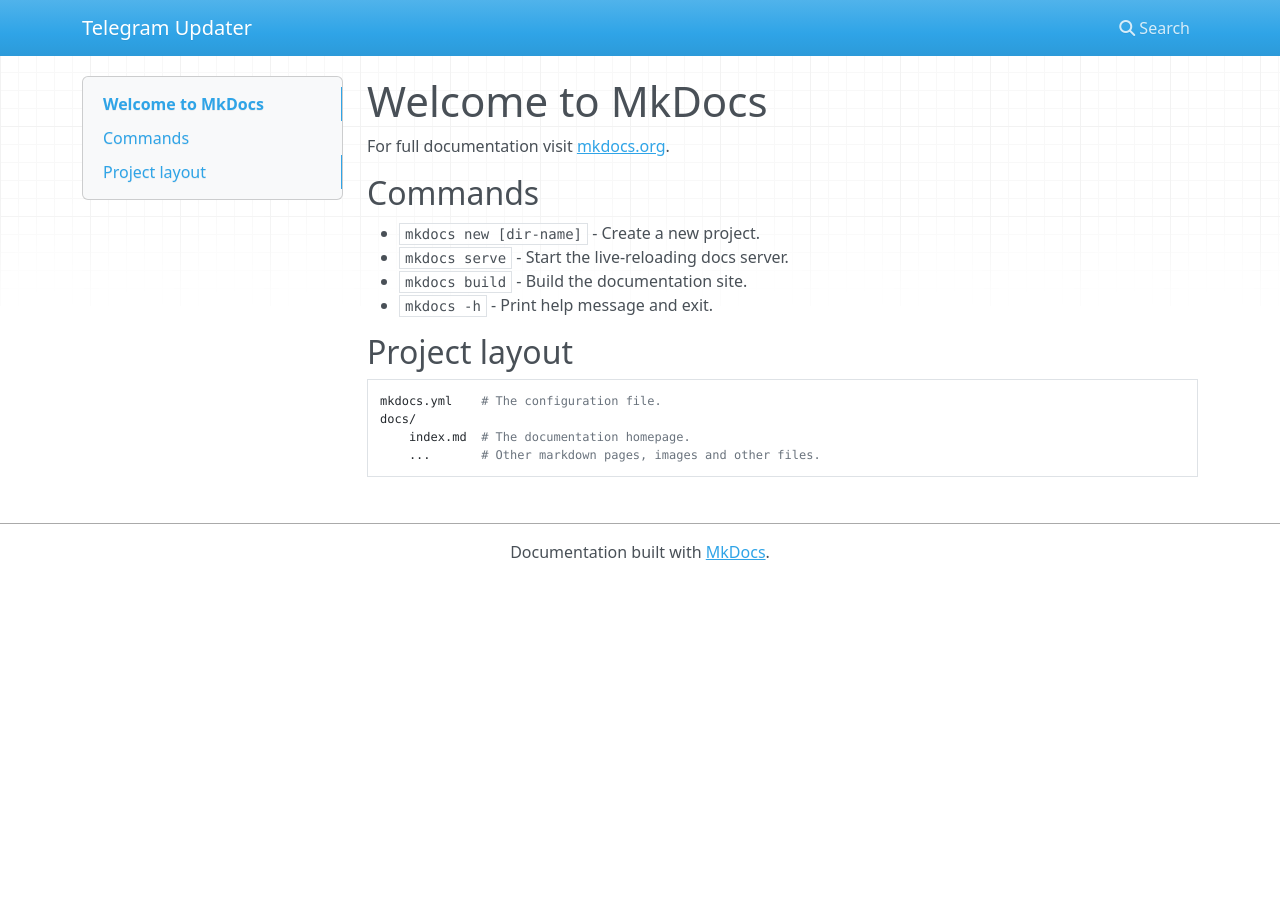
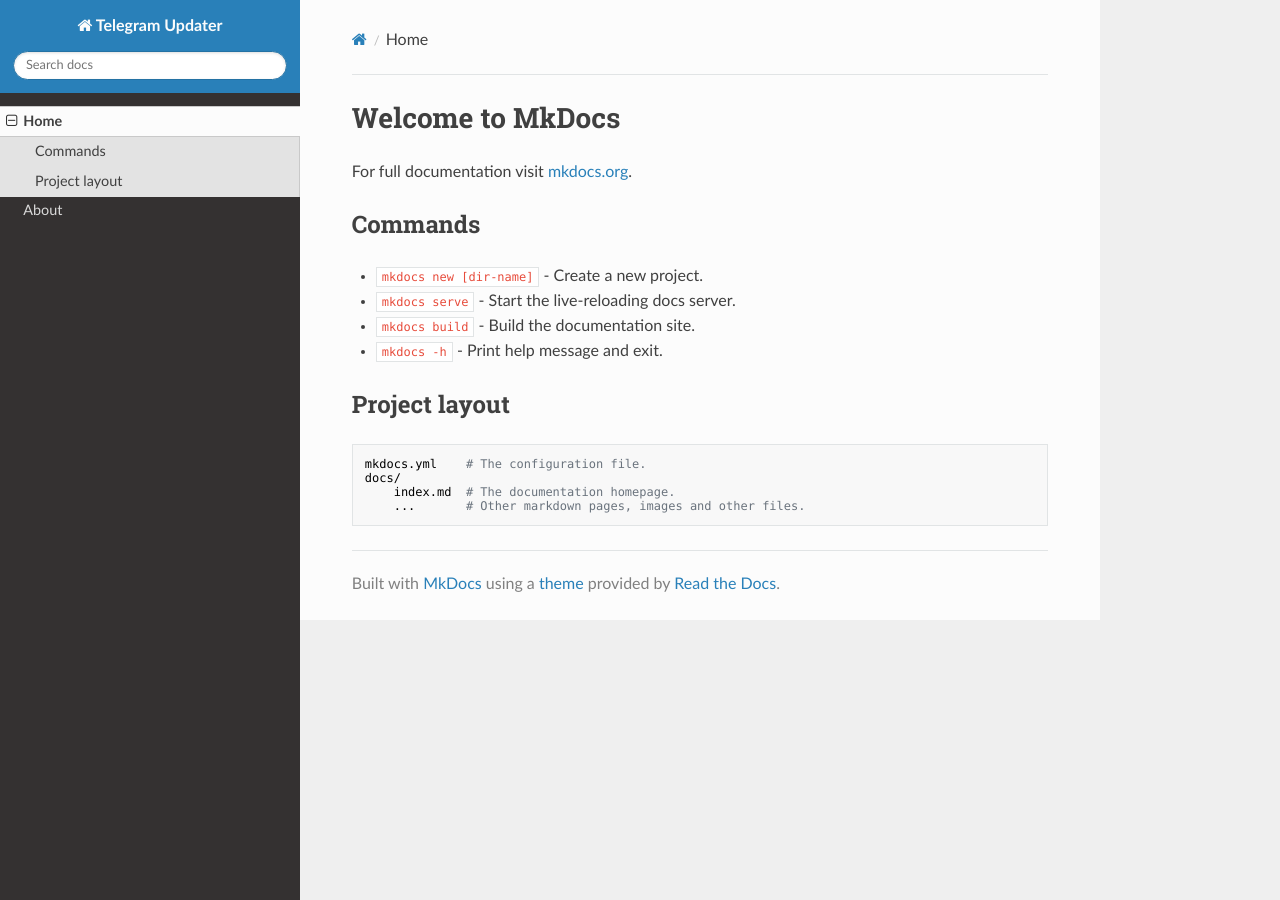
Before and after one commit to TelegramUpdater/Docs, an MkDocs documentation site: the page built from docs/index.md, in a window 1280 px wide. Built offline with MkDocs 1.6.1, drawn with Linux system fonts in a browser that asks for light colours; nearby versions of some CDN libraries.

Commit message:
improves

```diff
--- a/mkdocs.yml
+++ b/mkdocs.yml
@@ -1 +1,6 @@
 site_name: Telegram Updater
+site_url: https://telegramupdater.github.io/Docs/
+nav:
+  - Home: index.md
+  - About: about.md
+theme: readthedocs
```
Also changed, not shown: 1 other file.
